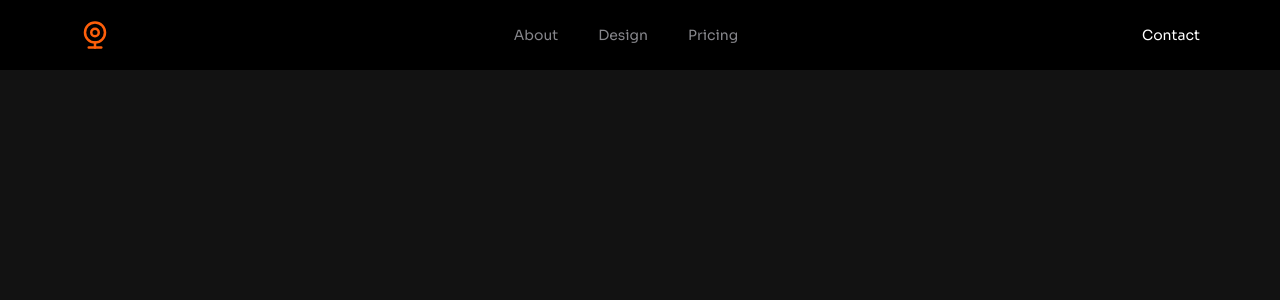
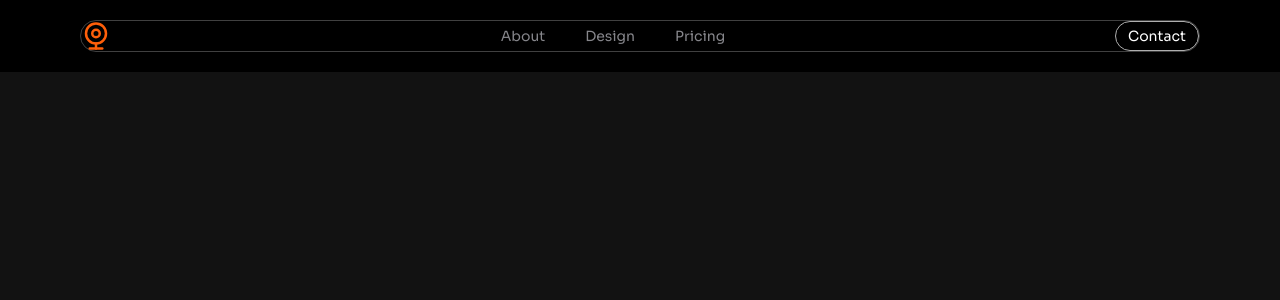
Before and after one commit to maxdevocht/camera-website, a React (Vite) app: page / in a window 1280 px wide. Shown: the top 300 px of the page. Built offline with nearby package versions, Linux system fonts and the light colour scheme.

Commit message:
Update Navbar.jsx

```diff
--- a/src/components/Navbar.jsx
+++ b/src/components/Navbar.jsx
@@ -23,7 +23,7 @@ const Navbar = () => {
 
   return (
     <header className="w-full py-5 sm:px-10 px-5 flex justify-between items-center">
-      <nav className="flex w-full screen-max-width">
+      <nav className="flex w-full screen-max-width bg-opacity-45 backdrop-filter backdrop-blur-lg border rounded-full border-white border-opacity-25">
         <a href="#">
           <img src={webcam} alt="logo" width={30} height={30} />
         </a>
@@ -39,7 +39,9 @@ const Navbar = () => {
           ))}
         </div>
 
-        <button className="text-sm">Contact</button>
+        <button className="text-sm max-sm:hidden border rounded-full px-3 py-1 ">
+          Contact
+        </button>
       </nav>
     </header>
   );
```
